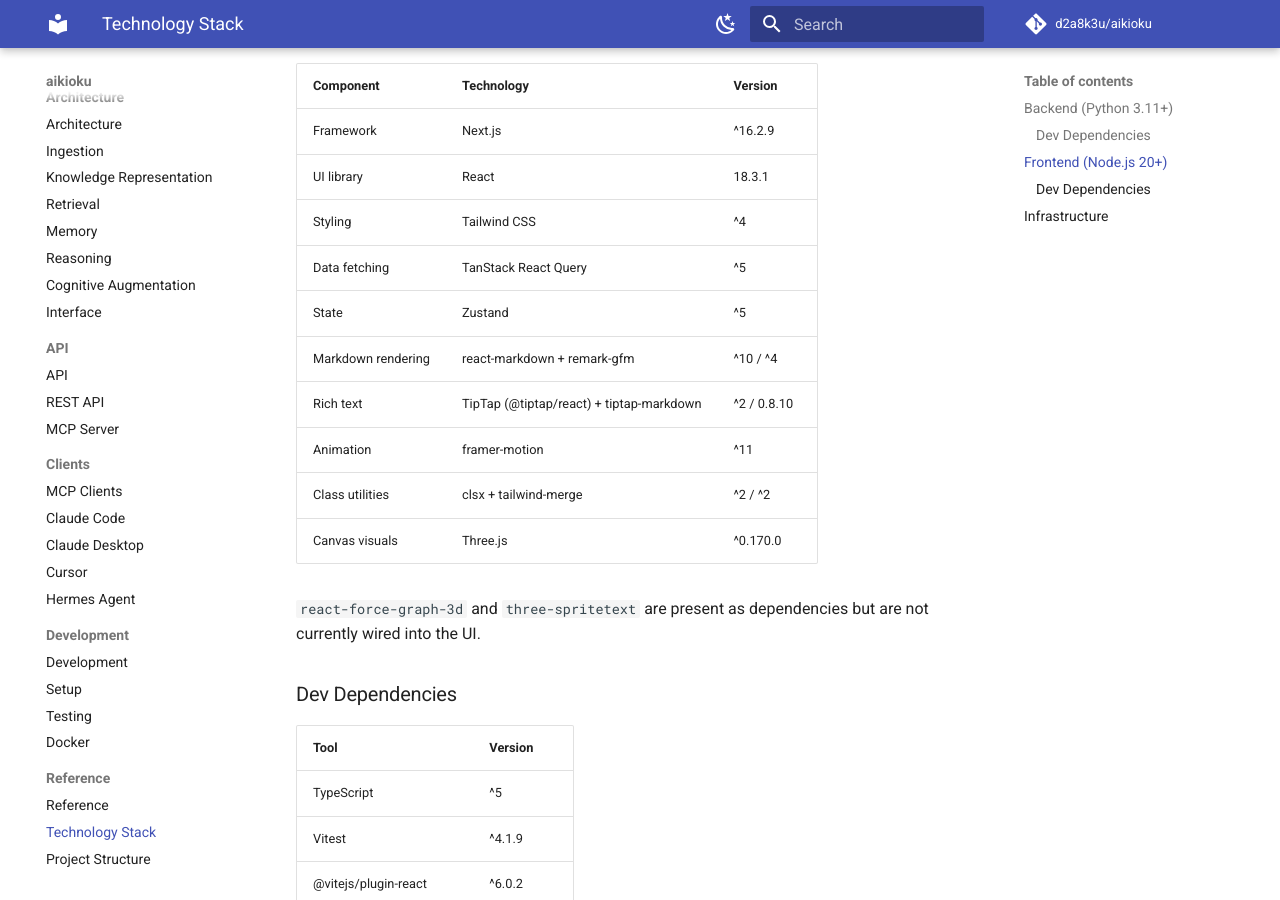
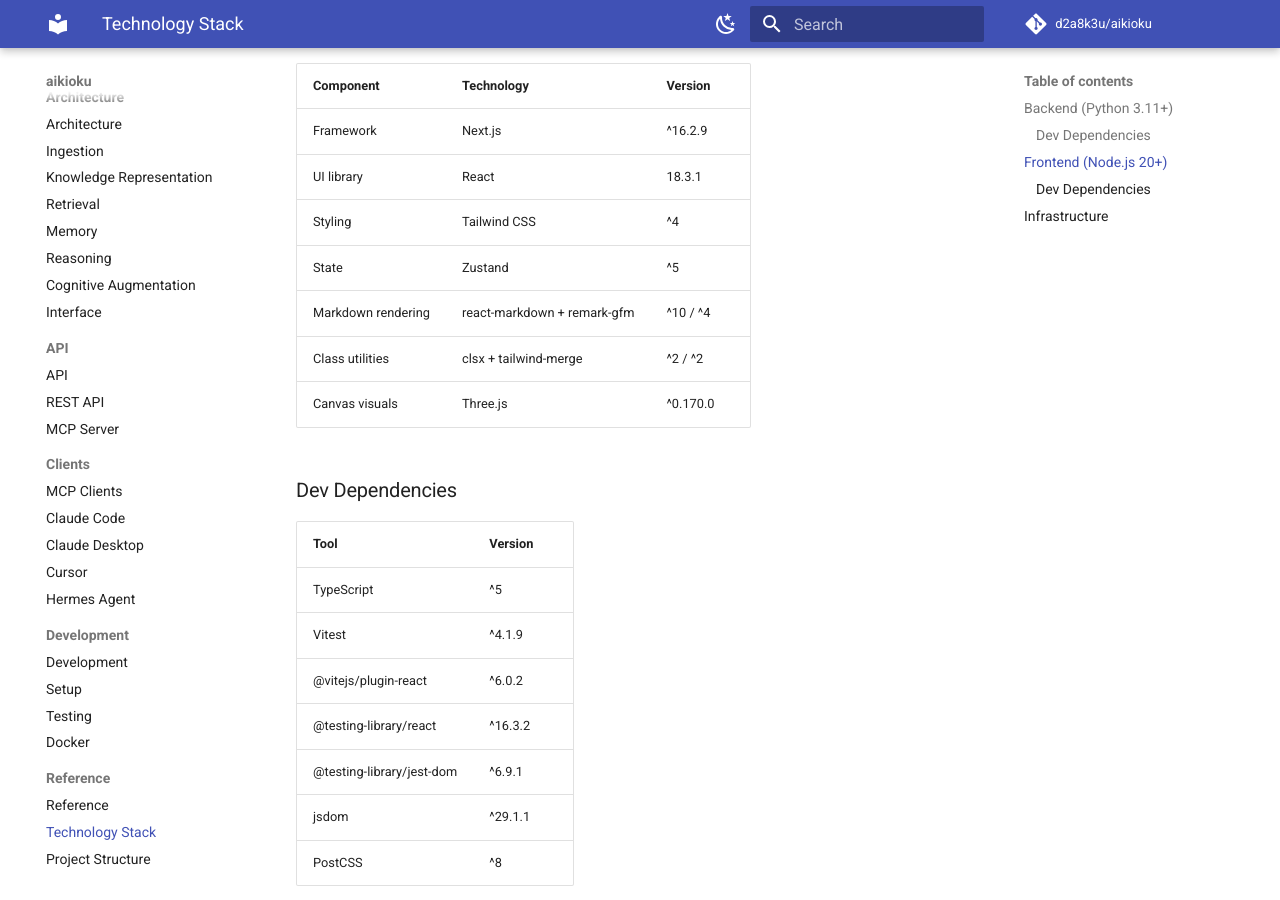
Before and after one commit to d2a8k3u/aikioku, an MkDocs documentation site: the page built from docs/reference/stack.md, in a window 1280 px wide and 900 px high, scrolled down 1983 px. Built offline with MkDocs 1.6.1 and Material for MkDocs 9.7.7, drawn with Linux system fonts in a browser that asks for light colours; comment, search, counter and statistics services are not loaded.

Commit message:
docs: drop removed dashboard dependencies from stack docs

```diff
--- a/docs/reference/stack.md
+++ b/docs/reference/stack.md
@@ -51,16 +51,10 @@
 | Framework | Next.js | ^16.2.9 |
 | UI library | React | 18.3.1 |
 | Styling | Tailwind CSS | ^4 |
-| Data fetching | TanStack React Query | ^5 |
 | State | Zustand | ^5 |
 | Markdown rendering | react-markdown + remark-gfm | ^10 / ^4 |
-| Rich text | TipTap (@tiptap/react) + tiptap-markdown | ^2 / 0.8.10 |
-| Animation | framer-motion | ^11 |
 | Class utilities | clsx + tailwind-merge | ^2 / ^2 |
 | Canvas visuals | Three.js | ^0.170.0 |
-
-`react-force-graph-3d` and `three-spritetext` are present as dependencies but are
-not currently wired into the UI.
 
 ### Dev Dependencies
 
```
Also changed, not shown: docs/architecture/interface.md (+0 -1 lines).
